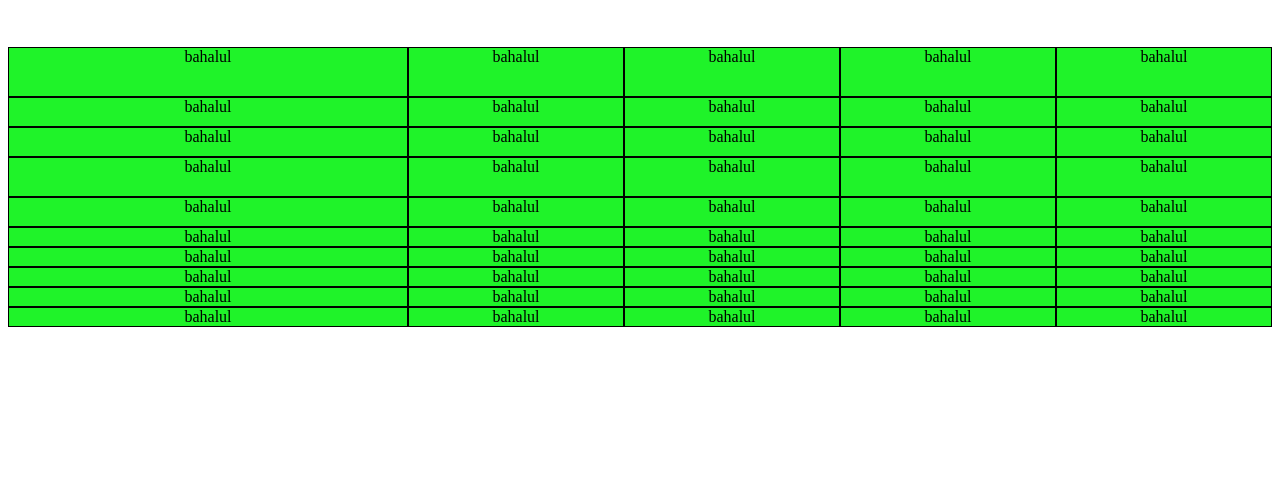
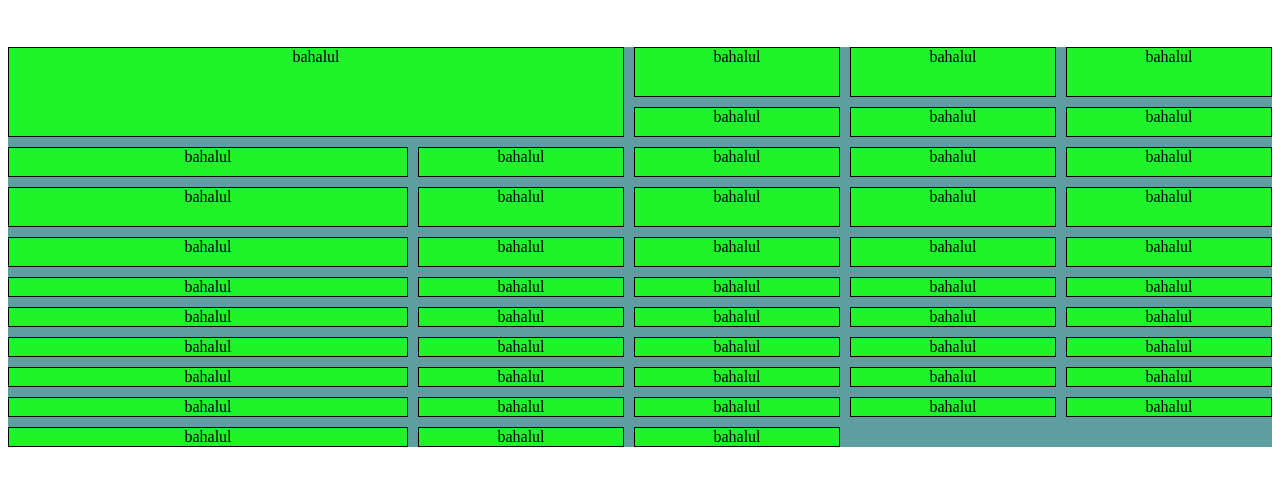
Before and after one commit to Bahalul1981/Grid-Layout, a plain HTML site: page index.html in a window 1280 px wide. Shown: the part 77-562 px from the top of the page. Drawn offline with Linux system fonts and the light colour scheme.

Commit message:
more text added

```diff
--- a/index.html
+++ b/index.html
@@ -12,7 +12,7 @@
     <h1>Hello Bahalul,This is grid layout learning by CSS</h1>
 
     <div class="grid-layout">
-        <div>bahalul
+        <div class="ami">bahalul
 
         </div>
         <div>bahalul
--- a/style.css
+++ b/style.css
@@ -9,6 +9,10 @@
     display: grid;
     grid-template-columns: 400px auto auto auto auto;
     grid-template-rows: 50px 30px 30px 40px 30px;
+    grid-column-gap: 10px;
+    grid-row-gap: 10px;
+    background-color: cadetblue;
+
 }
 h1{
     text-align: center;
@@ -16,3 +20,7 @@ h1{
     margin-bottom: 50px;
     font-size: 2.5rem;
 }
+.ami{
+    grid-column: 1/3;
+    grid-row: 1/3;
+}
```
